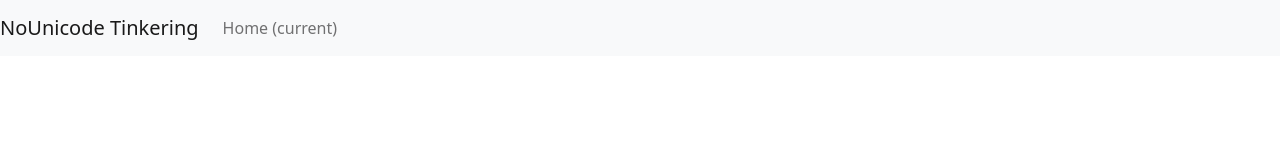
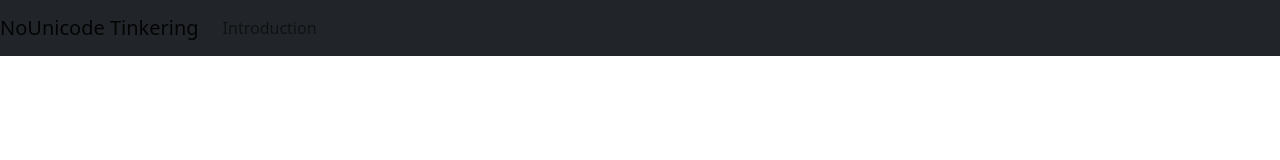
Before and after one commit to TheGamerWithMore-zz/tinkering, a plain HTML site: page index.html in a window 1280 px wide. Drawn offline with nearby package versions, Linux system fonts and the light colour scheme.

Commit message:
dark mode???

```diff
--- a/index.html
+++ b/index.html
@@ -17,13 +17,13 @@ they're probably still using an out of date OS like MediaTek MAUI or Qualcomm BR
 <!-- add an egg... and then two more-->
 <body>
 <script src="https://cdn.jsdelivr.net/npm/bootstrap@5.0.2/dist/js/bootstrap.bundle.min.js" integrity="sha384-MrcW6ZMFYlzcLA8Nl+NtUVF0sA7MsXsP1UyJoMp4YLEuNSfAP+JcXn/tWtIaxVXM" crossorigin="anonymous"></script>
-<nav class="navbar navbar-expand-lg navbar-light bg-light">
+<nav class="navbar navbar-expand-lg navbar-light bg-dark">
     <a class="navbar-brand" href="https://nounicode-tinkering.techpress.network">NoUnicode Tinkering</a>
     <div class="collapse navbar-collapse" id="navbarSupportedContent">
         <ul class="navbar-nav mr-auto">
           <li class="nav-item active">
-            <a class="nav-link" href="#">Home <span class="sr-only">(current)</span></a>
-          </li>
+            <a class="nav-link" href="#">Introduction<span class="sr-only"></span></a>
+        </li>
     <button class="navbar-toggler" type="button" data-toggle="collapse" data-target="#navbarSupportedContent" aria-controls="navbarSupportedContent" aria-expanded="false" aria-label="Toggle navigation">
       <span class="navbar-toggler-icon"></span>
     </button>
@@ -33,6 +33,16 @@ they're probably still using an out of date OS like MediaTek MAUI or Qualcomm BR
 
 <!-- draw a cloud under here-->
 
+
+
+
+
+
+
+
+
+
+
 <!-- GOOGLE ANALYTICS CODE GOES HERE!-->
 
 <!-- ah, shit. i've run out of code. you know the rest of the song, dont ya?-->
```
